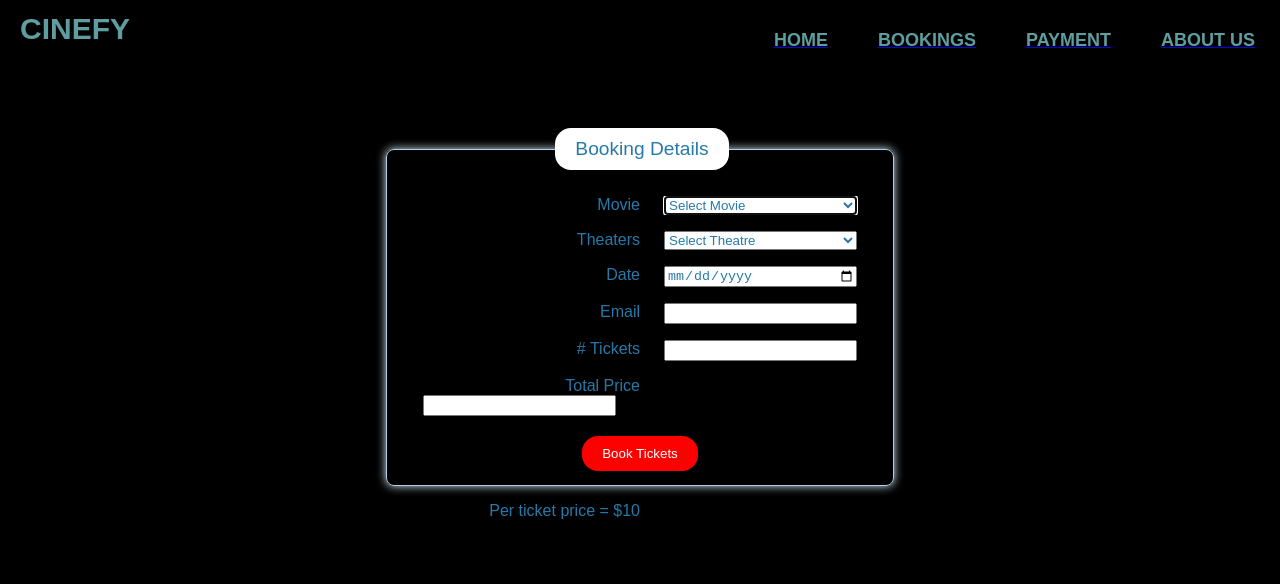
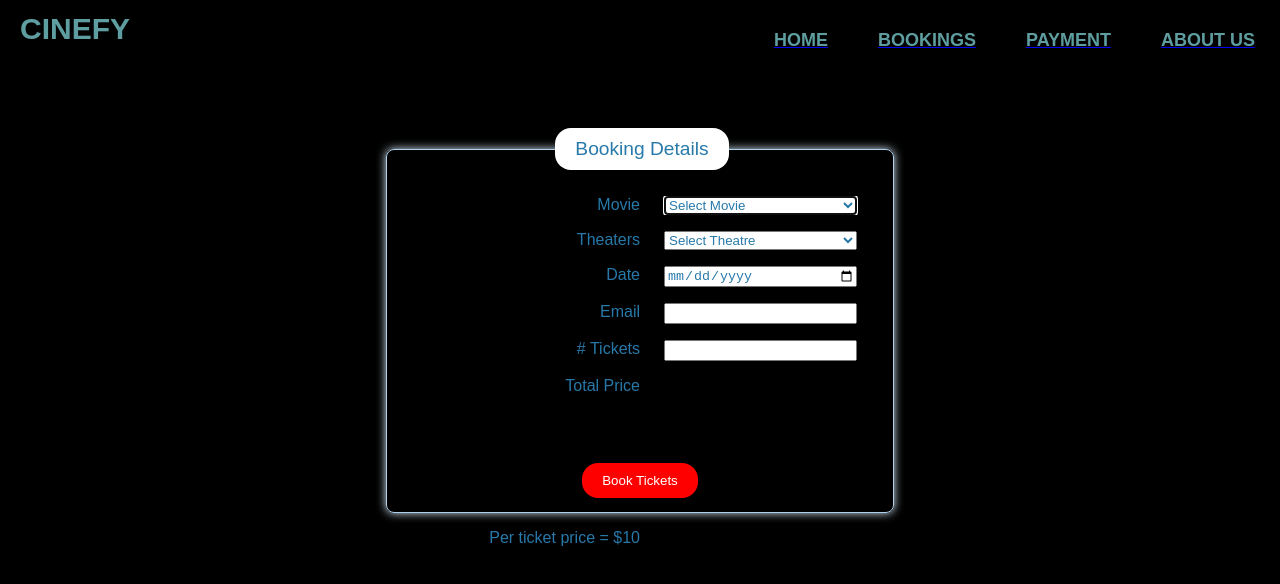
Before and after one commit to parasharparth/cinefy-frontend, a React (Create React App) app: page /bookings in a window 1280 px wide. Shown: the top 584 px of the page. Built offline with nearby package versions, Linux system fonts and the light colour scheme.

Commit message:
usesState for mapping changes to number of tickets

```diff
--- a/src/components/Bookings/BookingPage.jsx
+++ b/src/components/Bookings/BookingPage.jsx
@@ -1,6 +1,9 @@
-import React from "react"
+import React , { useState } from "react";
+import TextField from "@material-ui/core/TextField";
 import './booking.css'
 const Bookings=()=>{
+    const [tickets_quantity, setTicketsquantity] = useState("");
+    const [total_price, settotalprice] = useState(tickets_quantity*10);
 
     return(
         <div id="container">
@@ -50,7 +53,13 @@ const Bookings=()=>{
                         <p>
                             <label>Total Price</label>
                             <span id="total_price">(enter data first)</span>
-                            <input type="text" min="1" name="total_price" id="total_price"/>
+                            <TextField
+                             value={total_price}
+                             label="Total Price"
+                        onChange={(e) => {
+                            settotalprice(e.target.value);
+        }}
+      />
 
                         </p>
 
```
